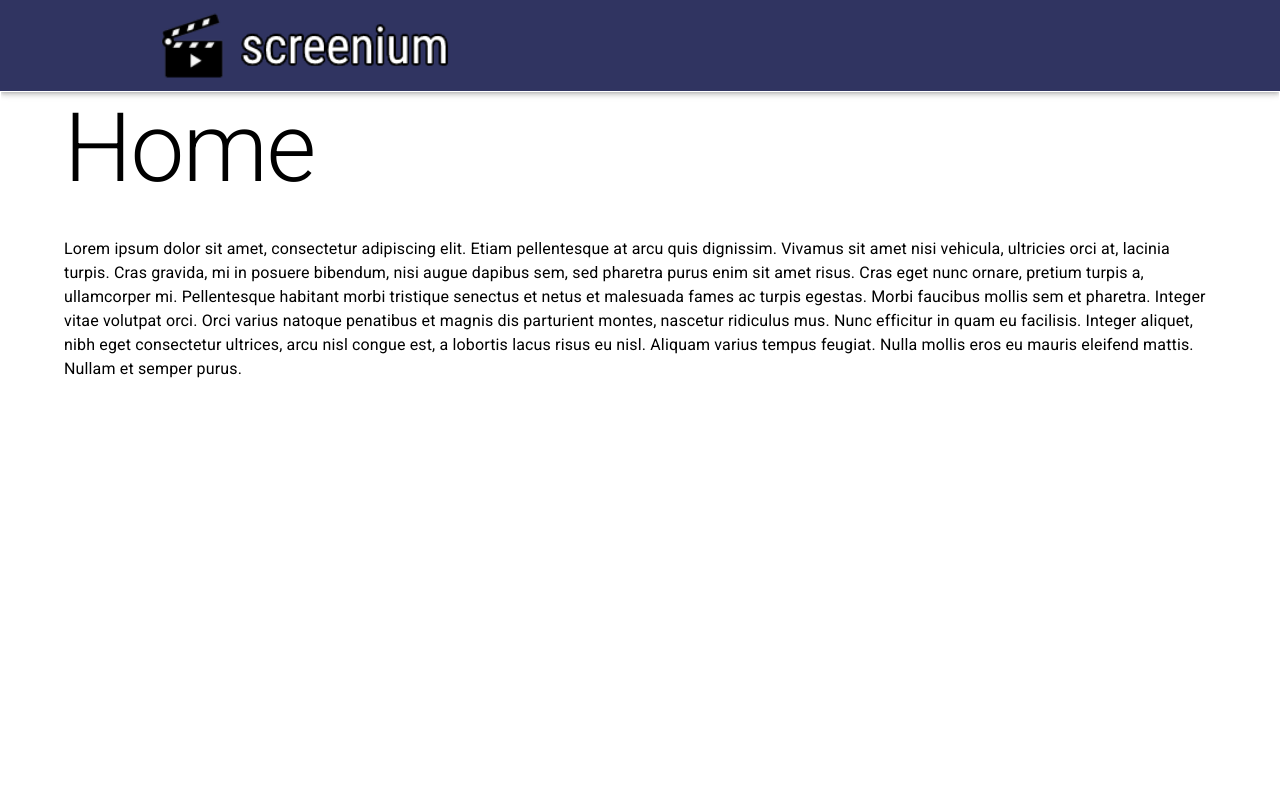
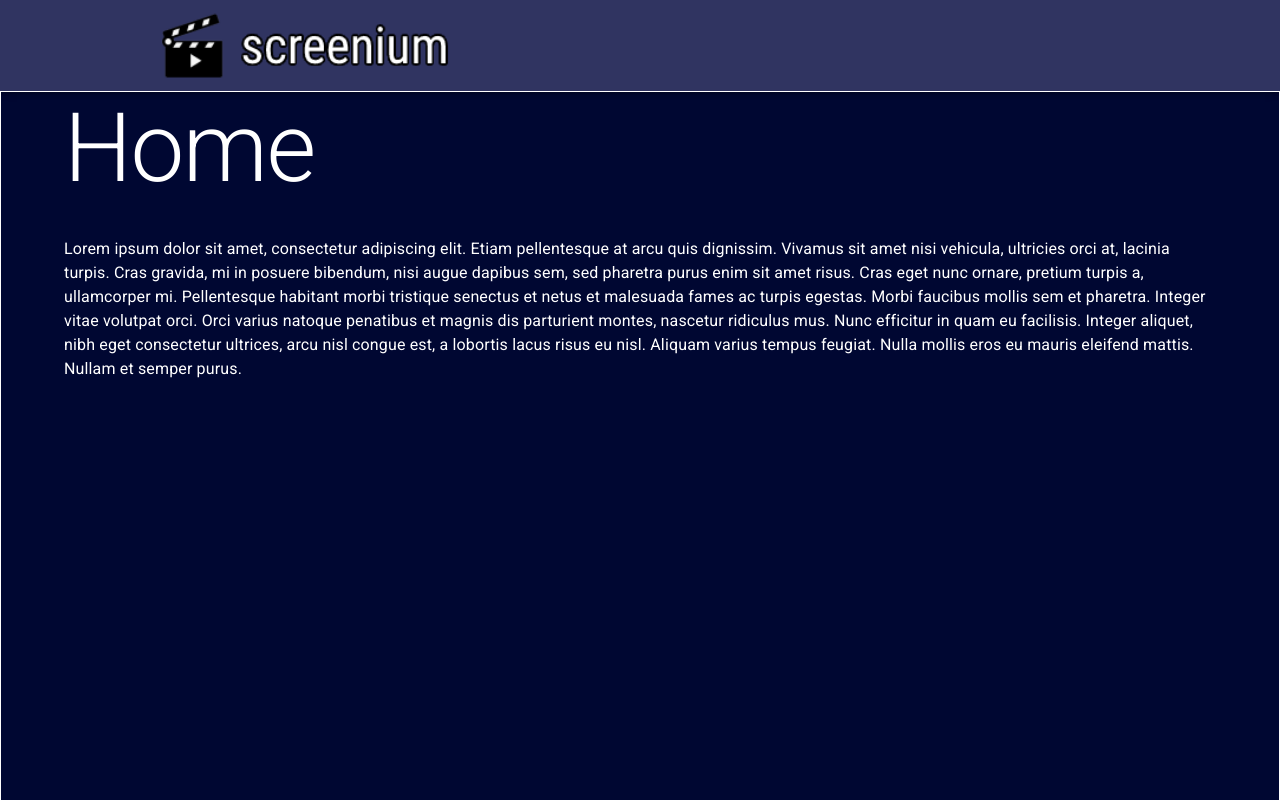
Before and after one commit to humaiyun/screenium, a React (Create React App) app in the folder client/: page / in a window 1280 px wide. Shown: the top 800 px of the page. Built offline with nearby package versions, Linux system fonts and the light colour scheme; the HTML template or start-up script is replaced by a standard one.

Commit message:
Added primary bg and text colours

```diff
--- a/client/src/index.css
+++ b/client/src/index.css
@@ -2,4 +2,6 @@ body {
   margin: 0;
   padding: 0;
   font-family: 'Roboto';
+  background-color: #000732;
+  color: #FFFFFF
 }
```
